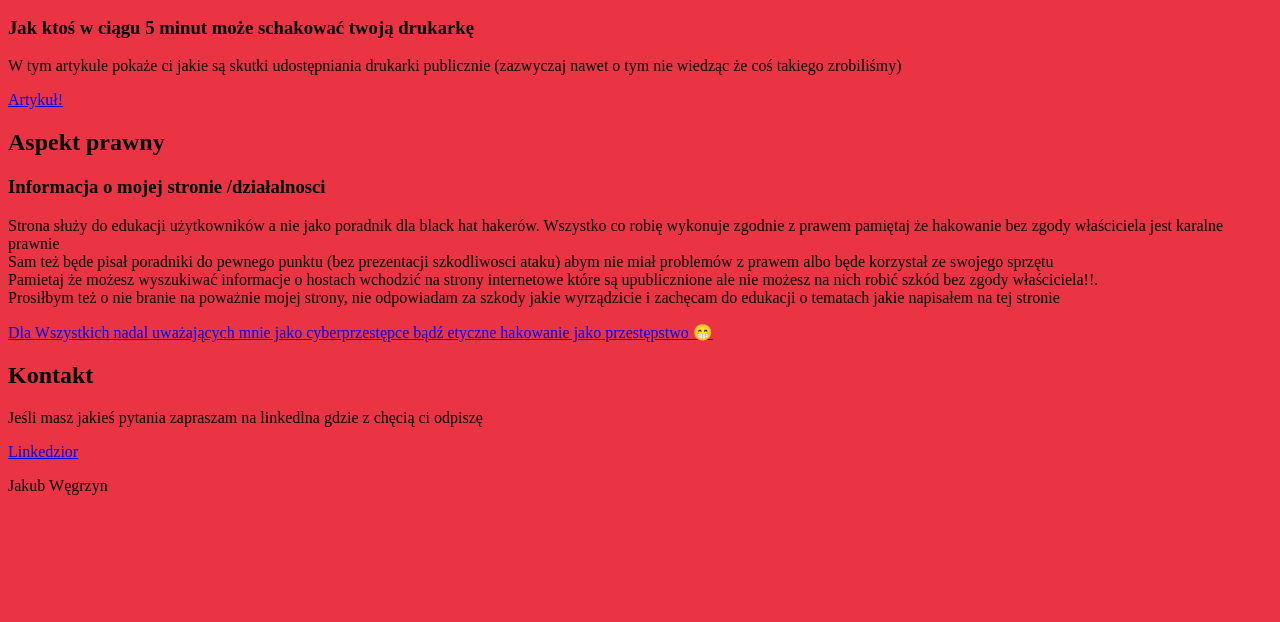
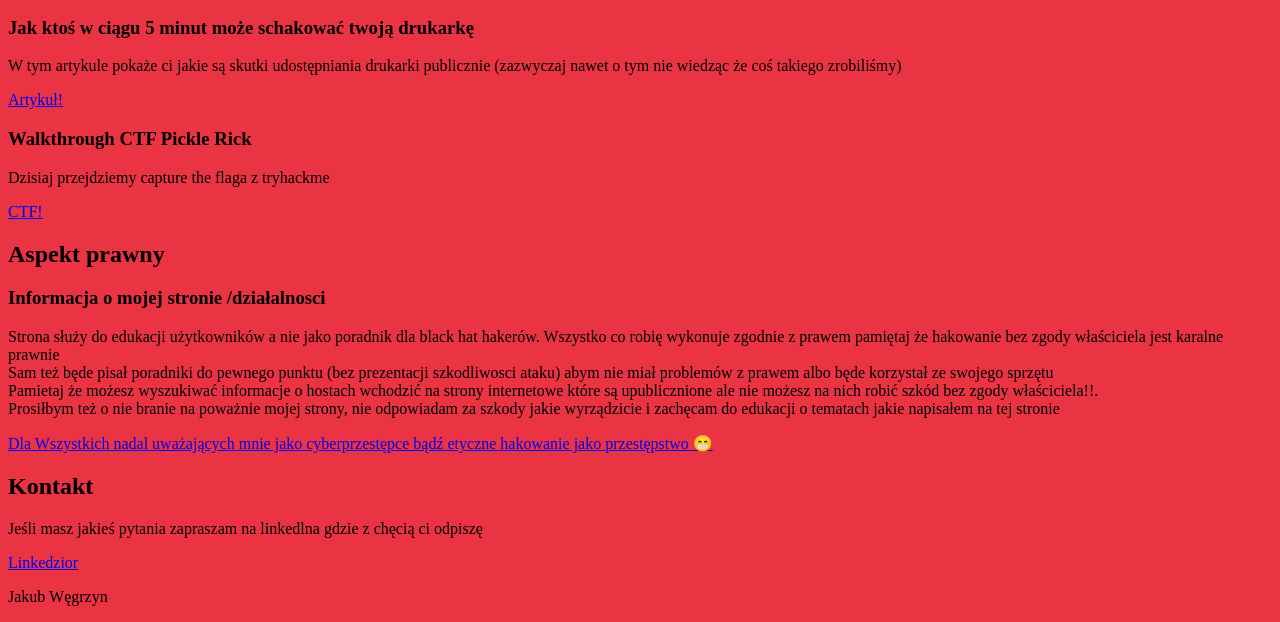
Before and after one commit to El1otAlderson/hakujzemna, a plain HTML site: page index.html in a window 1280 px wide. Shown: the part 1067-1689 px from the top of the page. Before the commit the page ends 1578 px from the top, so only its background shows below. Drawn offline with Linux system fonts and the light colour scheme.

Commit message:
Update index.html

```diff
--- a/index.html
+++ b/index.html
@@ -41,6 +41,12 @@
             <p><a href="index2.html">Artykuł! </a></p>
         </article>
 
+        <article>
+            <h3>Walkthrough CTF Pickle Rick </h3>
+            <p>Dzisiaj przejdziemy capture the flaga z tryhackme</p>
+            <p><a href="ctf/ctf.html">CTF! </a></p>
+        </article>
+
         <section id="uroda">
             <h2>Aspekt prawny</h2>
             <article>
```
